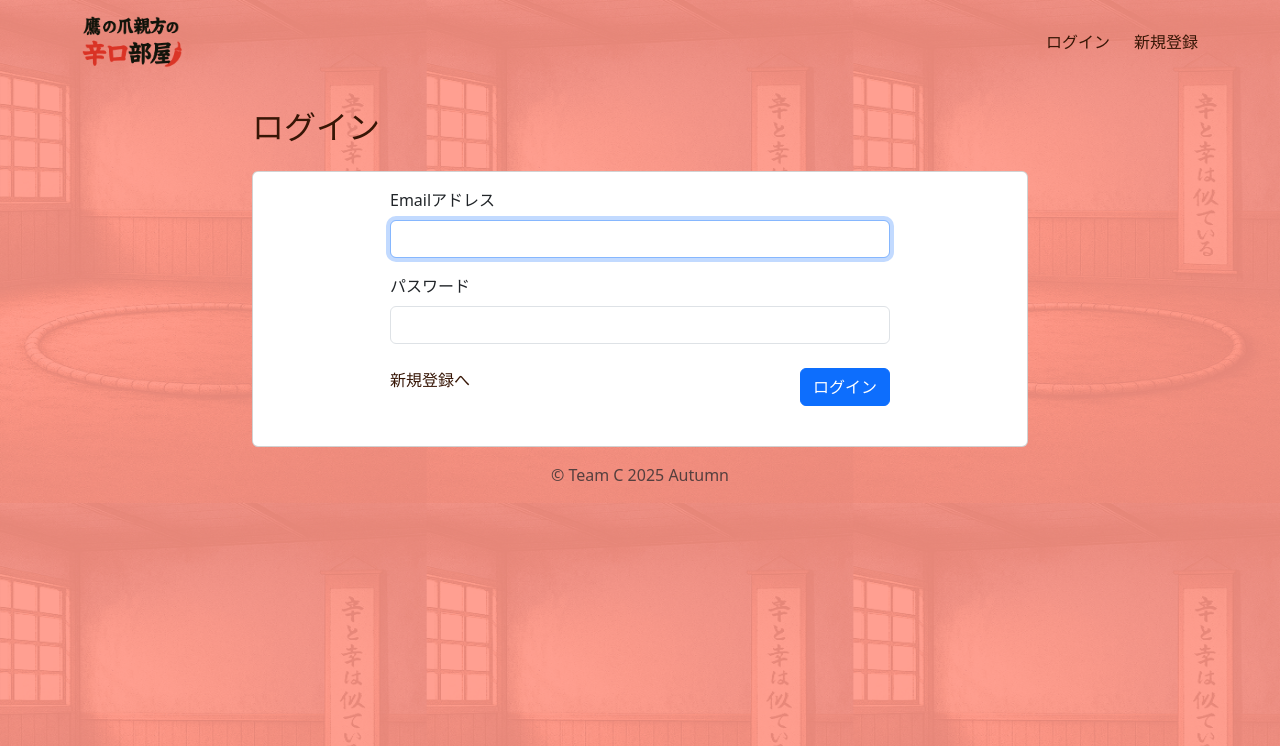
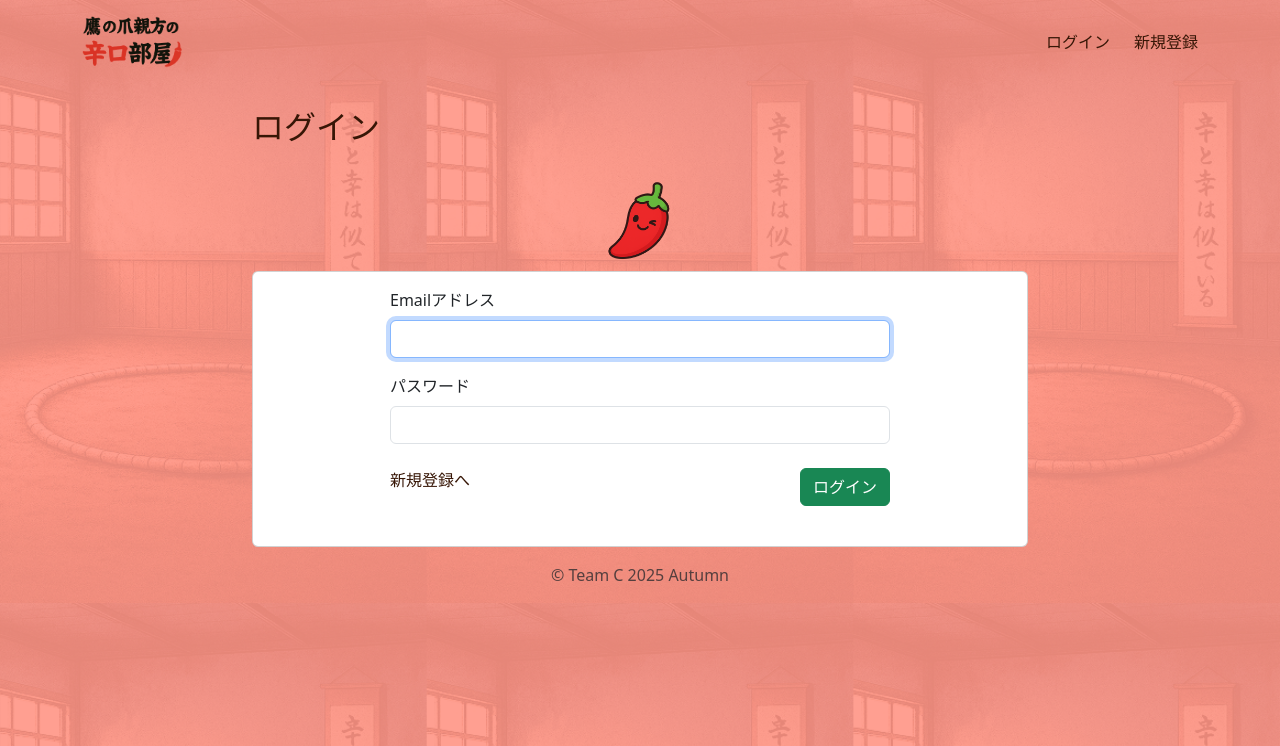
Before and after one commit to autumn-hackathon-c/Karakuchi-room-of-Taka-no-Tsume-Oyakata, a Django app: page /login/ in a window 1280 px wide. Shown: the top 746 px of the page. Run offline with Django 5.2, Linux system fonts and the light colour scheme.

Commit message:
ログイン画面のレイアウト修正

```diff
--- a/src/karakuchi_room/templates/karakuchi_room/login.html
+++ b/src/karakuchi_room/templates/karakuchi_room/login.html
@@ -1,9 +1,16 @@
 {% extends "base.html" %}
+
+{% load static %}
 
 {% block content %}
 <div class="header page-title my-4">
     <h2>ログイン</h2>
 </div>
+
+<div class="text-center">
+    <img width="100" src="{% static 'img/favicon.png' %}" alt="唐辛子のキャラクター">
+</div>
+
 <div class="card p-3 mx-auto">
     <div class="login-form mx-auto">
         <form action="" method="post">
@@ -26,7 +33,7 @@
             </div> {% endcomment %}
             <div class="my-4 d-flex justify-content-between">
                 <a href="{% url 'signup' %}">新規登録へ</a>
-                <button type="submit" class="btn btn-primary">ログイン</button>
+                <button type="submit" class="btn btn-success">ログイン</button>
             </div>
         </form>
     </div>
```
